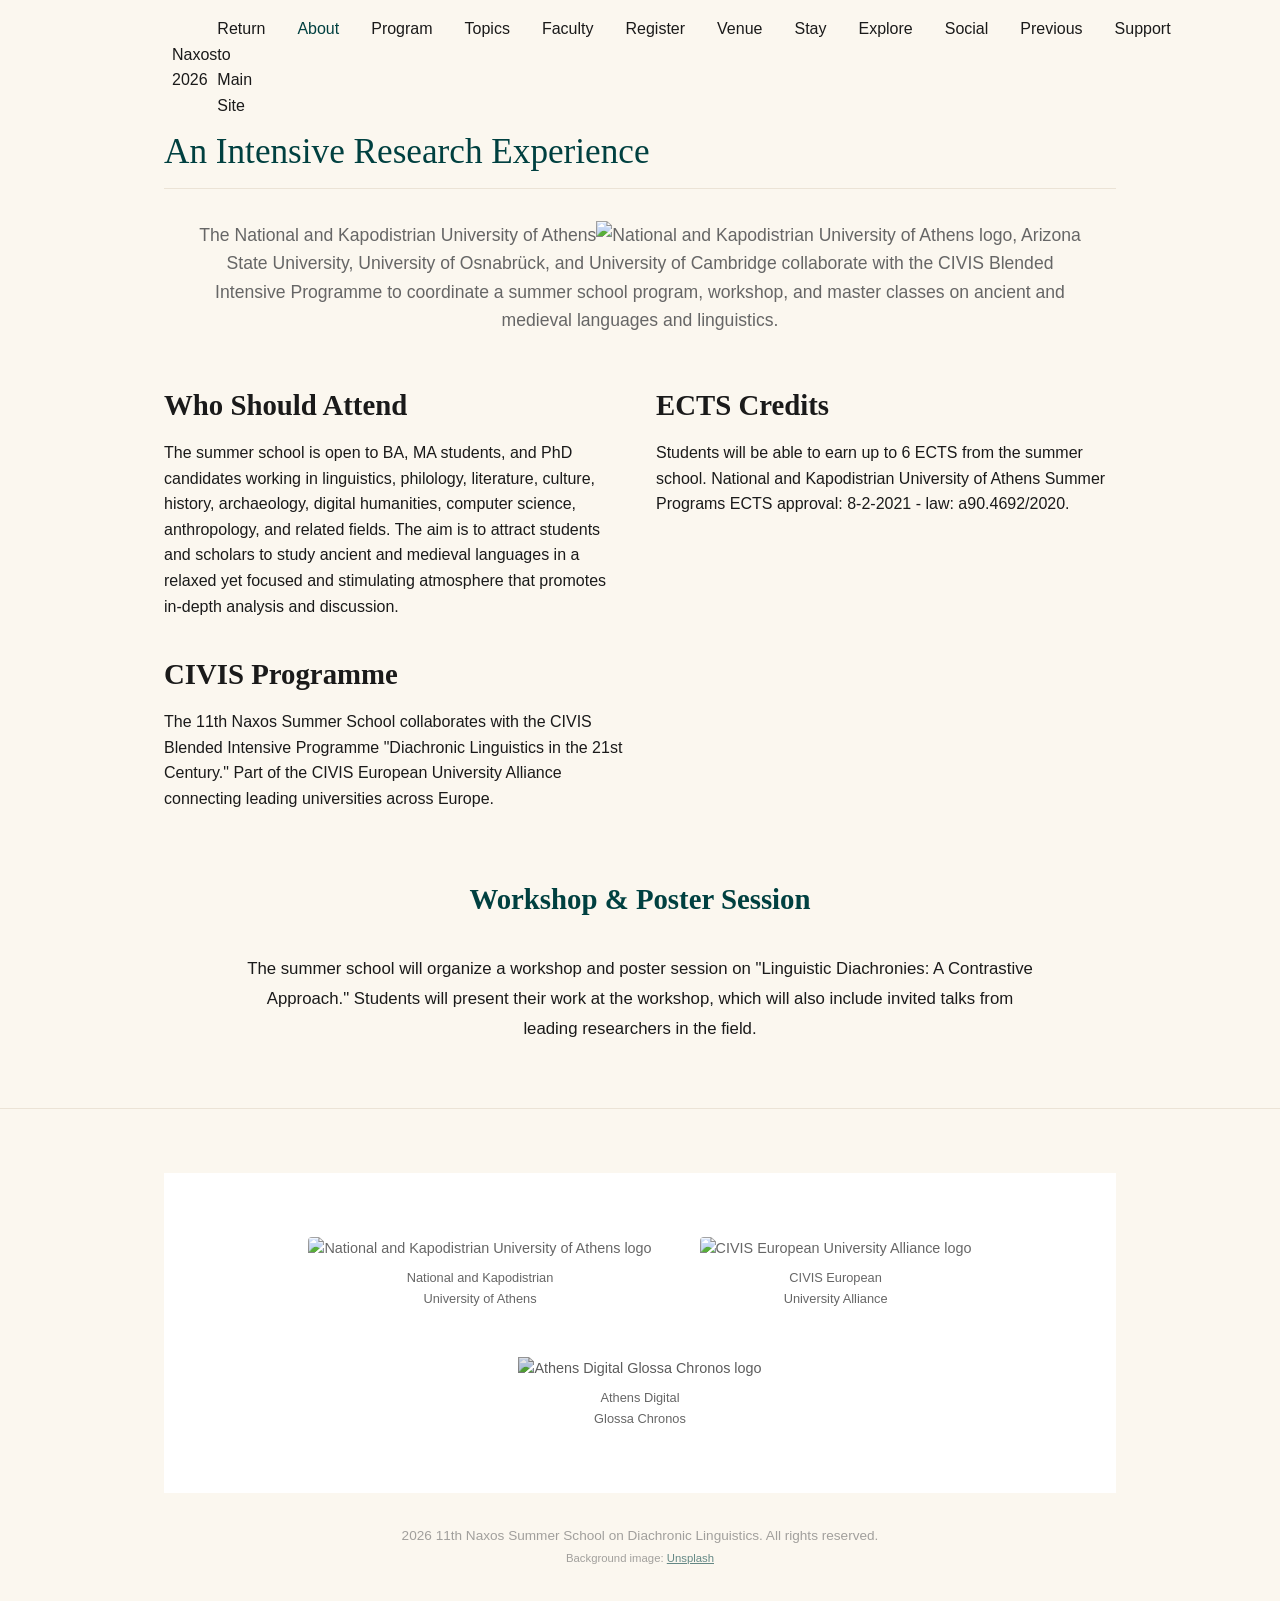
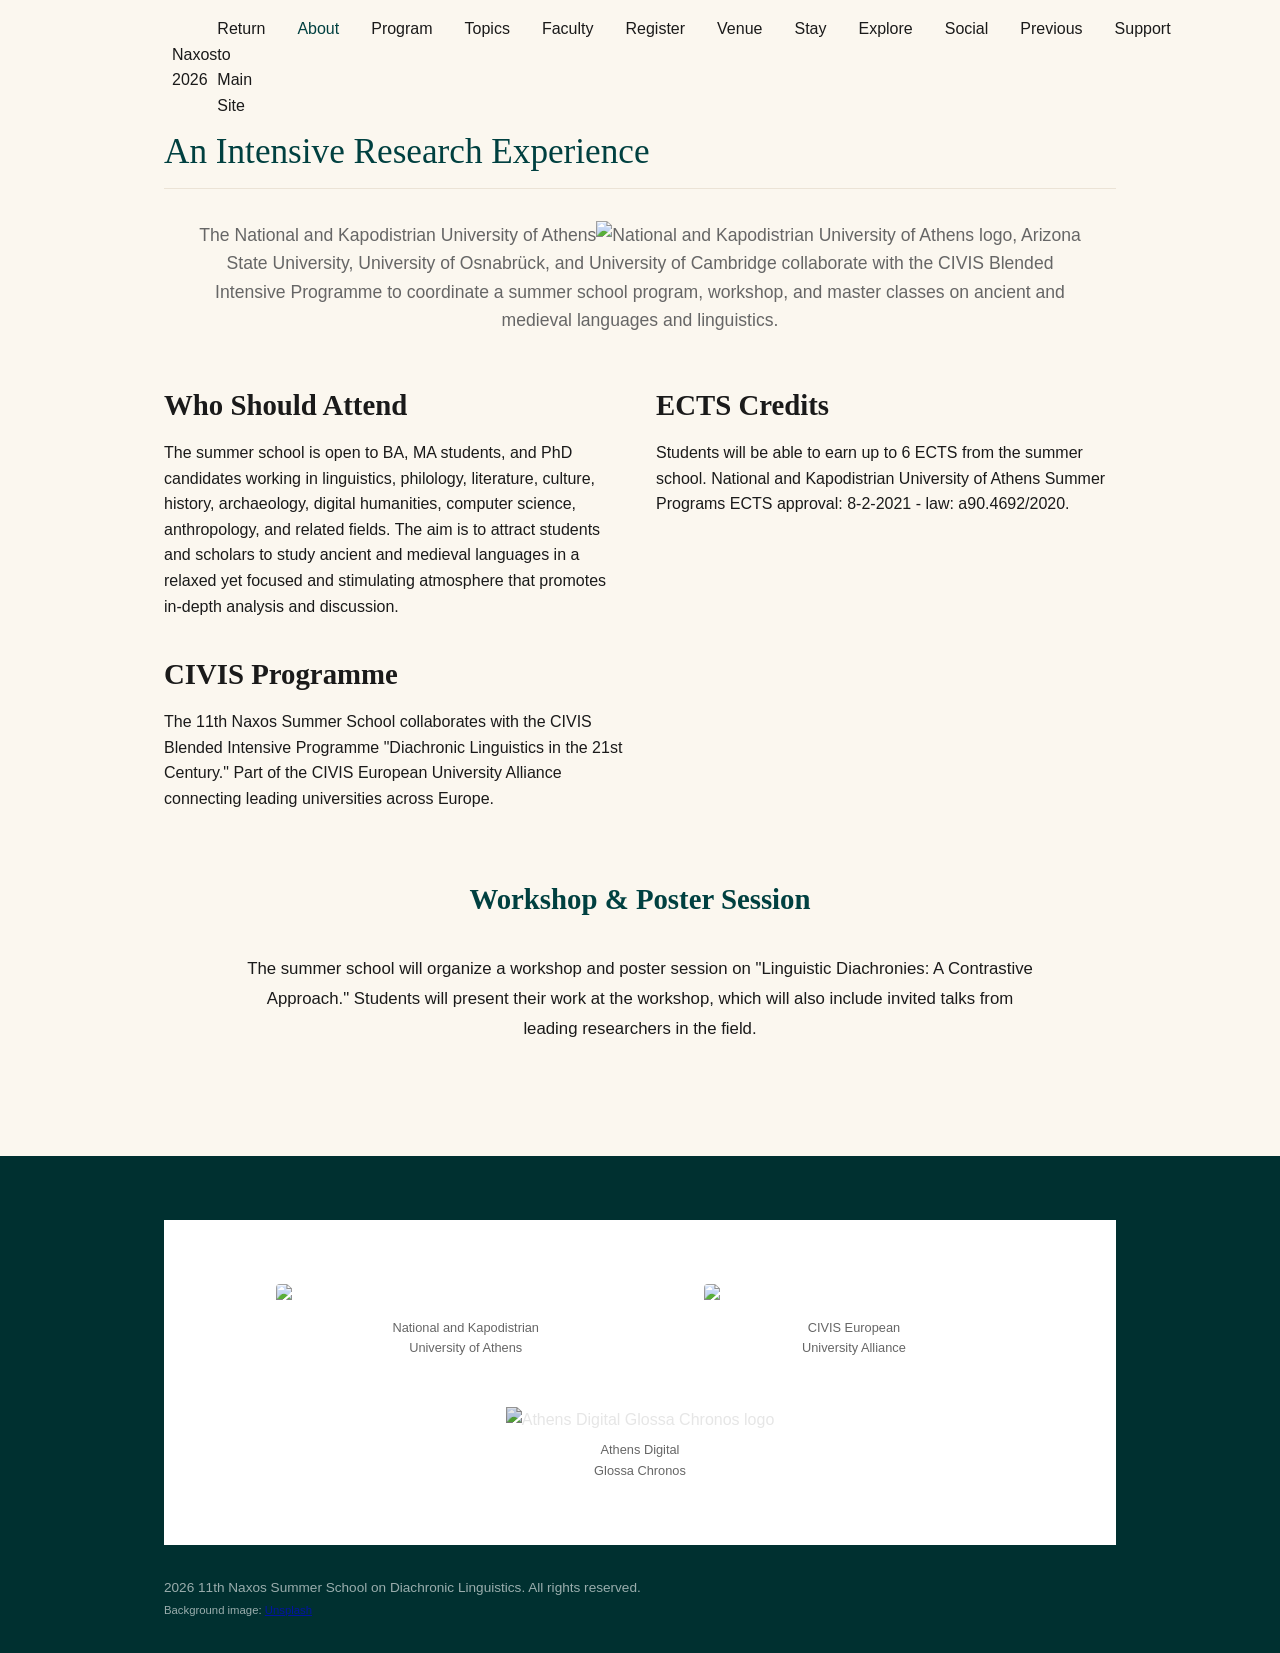

feat: Standardize design across all pages - headers, nav, footer, responsive styles

--- a/naxos-summer-school-2026/style.css
+++ b/naxos-summer-school-2026/style.css
@@ -776,16 +776,59 @@ section {
 }
 
 footer {
-    background: var(--bg-page);
-    color: var(--text-light);
+    background-color: #003030;
+    color: white;
     padding: 2rem 0;
+    margin-top: 3rem;
+}
+
+.footer-grid {
+    display: grid;
+    grid-template-columns: repeat(auto-fit, minmax(250px, 1fr));
+    gap: 2rem;
+    margin-bottom: 2rem;
+}
+
+.footer-section h3 {
+    color: #4db8ff;
+    margin-bottom: 1rem;
+}
+
+.footer-section a {
+    color: #a6e1ff;
+    text-decoration: none;
+}
+
+.footer-section a:hover {
+    text-decoration: underline;
+}
+
+.social-links {
+    display: flex;
+    gap: 1rem;
+}
+
+.social-links a {
+    color: white;
+    font-size: 1.5rem;
+}
+
+.copyright {
     text-align: center;
-    border-top: 1px solid var(--border);
+    padding-top: 1rem;
+    border-top: 1px solid #004040;
     font-size: 0.9rem;
 }
 
-footer a {
-    color: var(--primary);
+/* Mobile Responsiveness */
+@media (max-width: 768px) {
+    .footer-grid {
+        grid-template-columns: 1fr;
+    }
+    
+    .footer-section {
+        margin-bottom: 1.5rem;
+    }
 }
 
 .topics-section {
